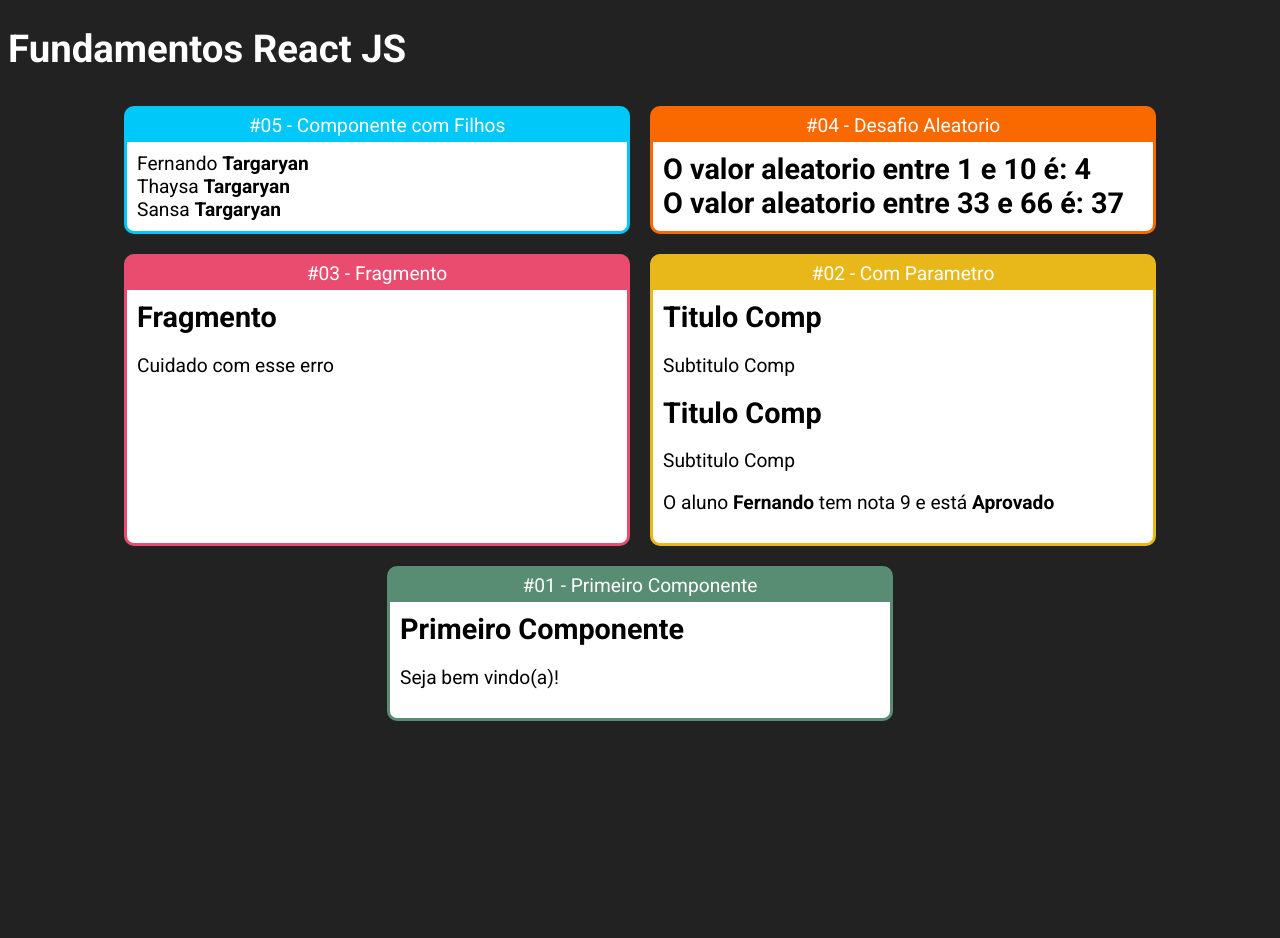
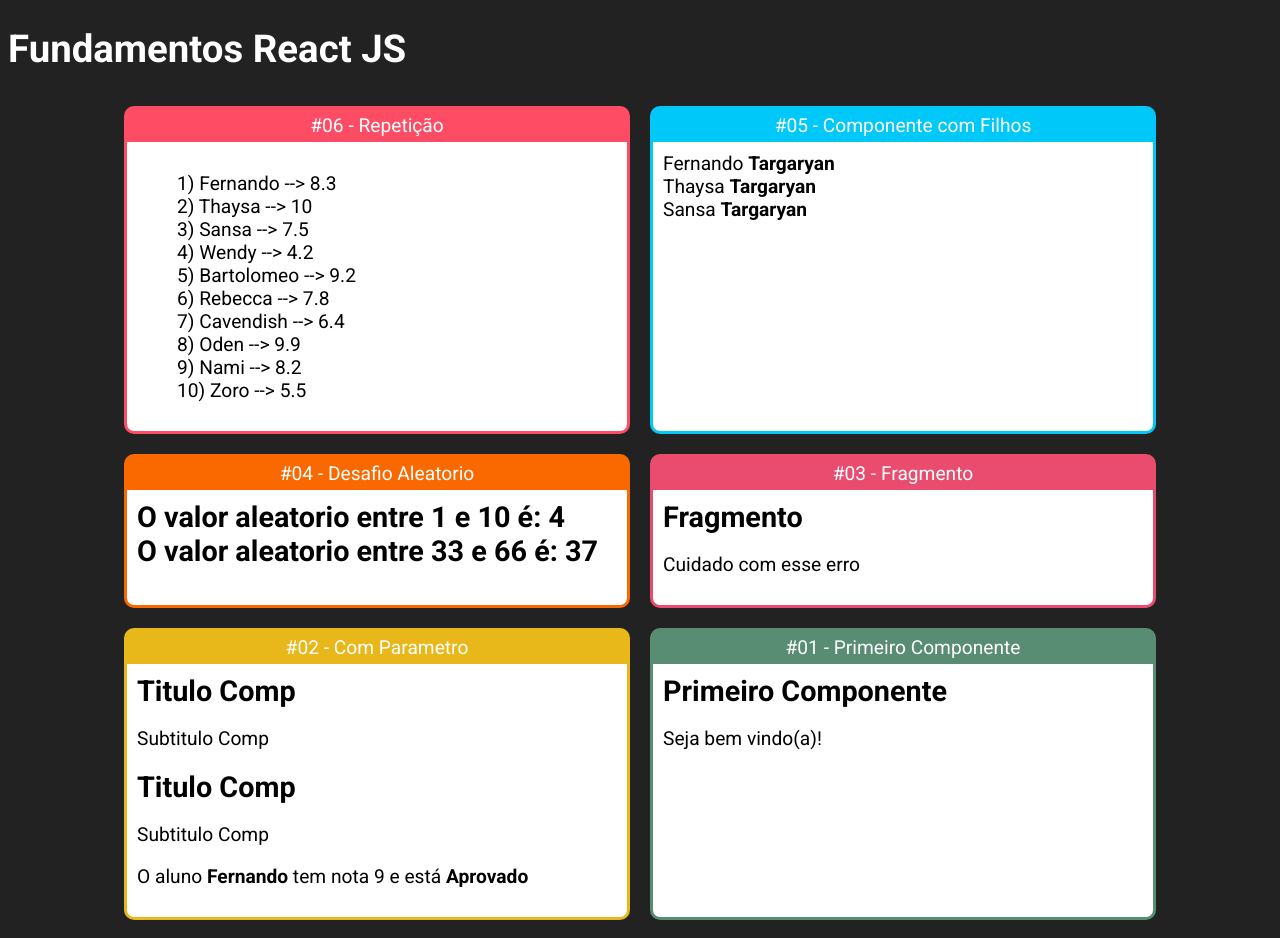
Before and after one commit to fermendes91/react-fundamentos, a React (Create React App) app in the folder fundamentos-react/: page / in a window 1280 px wide. Before the commit the page ends 800 px from the top, so only its background shows below. Built offline with nearby package versions, Linux system fonts and the light colour scheme.

Commit message:
Repetição em componentes !

```diff
--- a/fundamentos-react/src/App.jsx
+++ b/fundamentos-react/src/App.jsx
@@ -7,6 +7,7 @@ import Aleatorio from './components/basicos/Aleatorio'
 import Card from './components/layout/Card'
 import Familia from './components/basicos/Familia'
 import FamiliaMembro from './components/basicos/FamiliaMembro'
+import ListaAlunos from './components/repeticao/ListaAlunos'
 
 import "./App.css"
 
@@ -16,6 +17,11 @@ export default _ =>
         <h1>Fundamentos React JS</h1>
 
         <div className="Cards">
+
+            <Card titulo="#06 - Repetição" color="#FF4C65">
+                <ListaAlunos></ListaAlunos>
+            </Card>
+
             <Card titulo="#05 - Componente com Filhos" color="#00C8F8">
                 <Familia sobrenome="Targaryan" >
                     <FamiliaMembro nome="Fernando" />
--- /dev/null
+++ b/fundamentos-react/src/components/repeticao/ListaAlunos.jsx
@@ -0,0 +1,20 @@
+import React from 'react'
+
+import alunos from '../../data/alunos'
+
+export default props => {
+    console.log(alunos);
+
+    const alunosLI = alunos.map( aluno => {
+        const text = `${aluno.id}) ${aluno.nome} --> ${aluno.nota} `
+        return <li key={aluno.id}>{text}</li>
+    })
+
+    return (
+        <div>
+            <ul style={{listStyle: 'none'}}>
+                {alunosLI}
+            </ul>
+        </div>
+    )
+}
--- /dev/null
+++ b/fundamentos-react/src/data/alunos.js
@@ -0,0 +1,12 @@
+export default [
+    { id:1, nome: 'Fernando', nota: 8.3 },
+    { id:2, nome: 'Thaysa', nota: 10},
+    { id:3, nome: 'Sansa', nota: 7.5 },
+    { id:4, nome: 'Wendy', nota: 4.2 },
+    { id:5, nome: 'Bartolomeo', nota: 9.2 },
+    { id:6, nome: 'Rebecca', nota: 7.8 },
+    { id:7, nome: 'Cavendish', nota: 6.4 },
+    { id:8, nome: 'Oden', nota: 9.9 },
+    { id:9, nome: 'Nami', nota: 8.2 },
+    { id:10, nome: 'Zoro', nota: 5.5 },
+]
```
Also changed, not shown: 1 other file (tests, documents, lock files or other folders).
